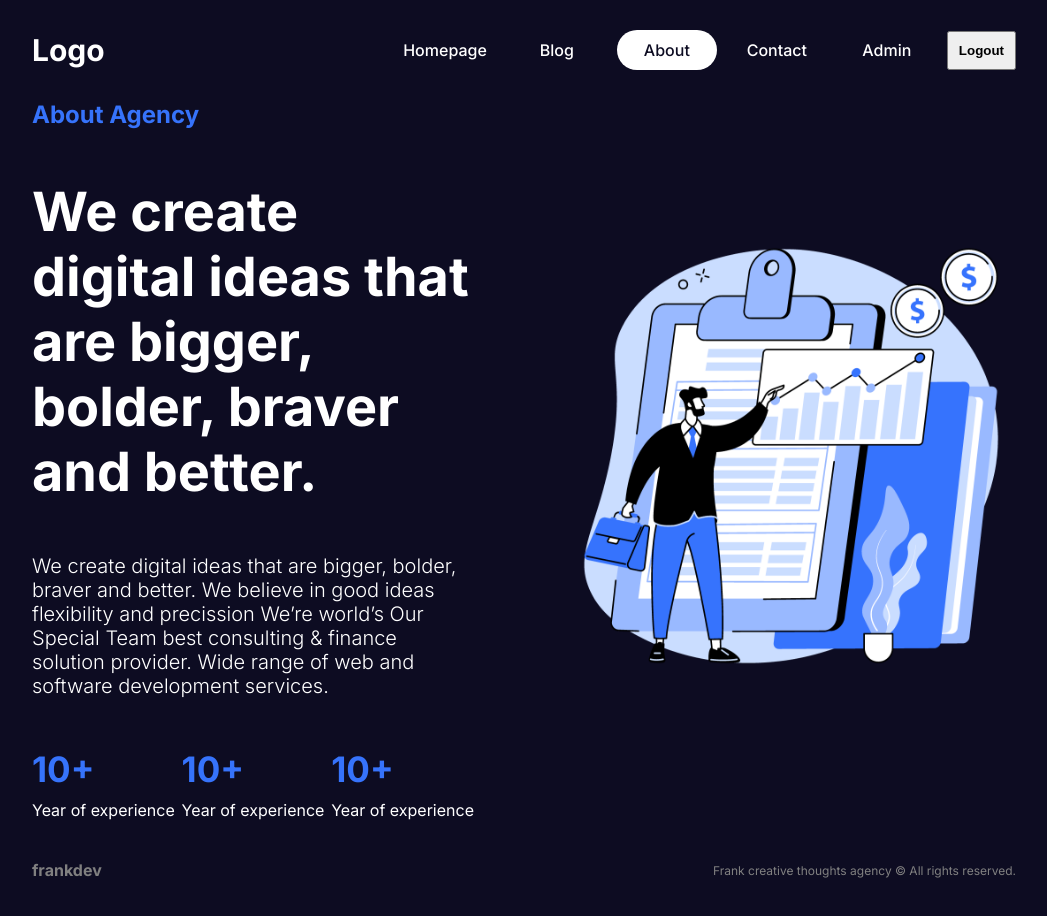
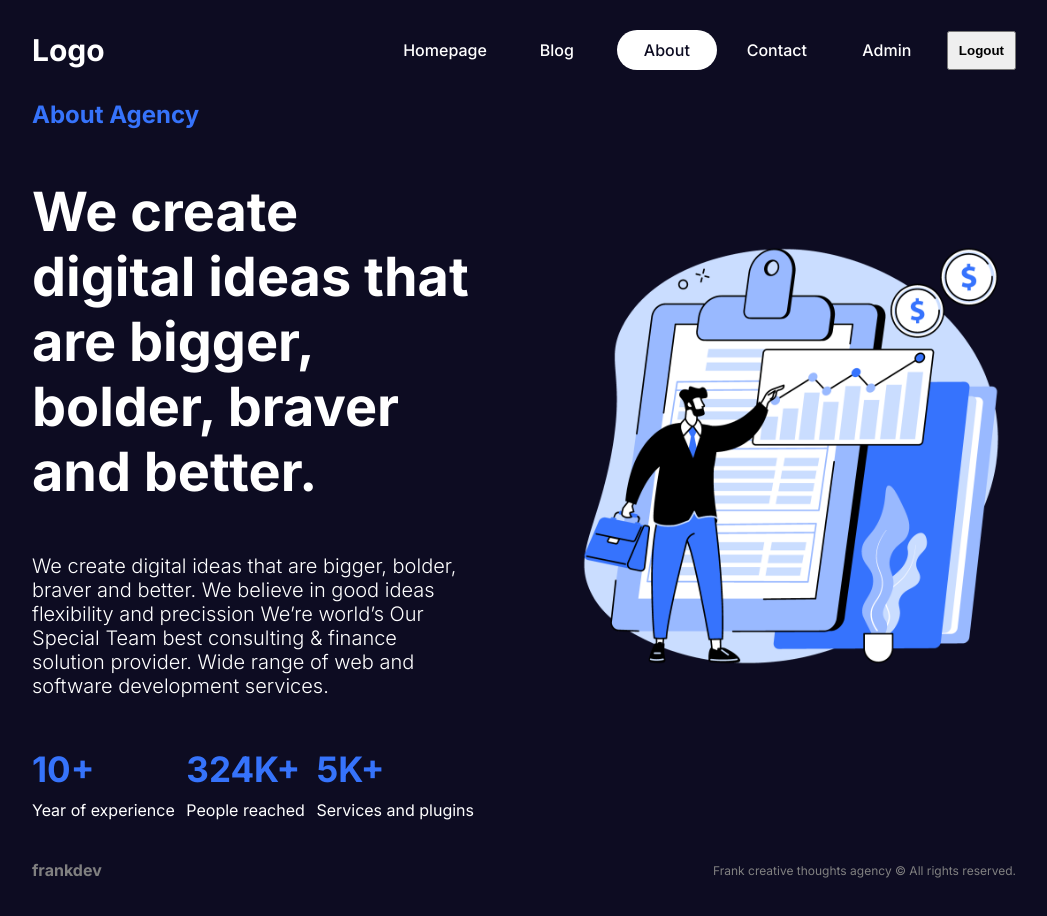
Before and after one commit to zhe-student-tafesa/Next.js-14-Full-Stack-Blog-App, a Next.js app: page /about in a window 1280 px wide. Shown: the top 916 px of the page, without its empty margins (116-1163 px from the left). Built offline with nearby package versions, Linux system fonts and the light colour scheme.

Commit message:
1. Format files;

```diff
--- a/src/app/about/about.module.css
+++ b/src/app/about/about.module.css
@@ -15,6 +15,7 @@
     position: relative;
 
 }
+
 /* set contain: !!! NOT in imagecontainer */
 .aboutImage {
     object-fit: contain;
@@ -25,6 +26,7 @@
 .subheading {
     color: var(--btn);
 }
+
 .heading {
     font-size: 54px;
 }
@@ -49,6 +51,7 @@
     gap: 10px;
     cursor: pointer;
 }
+
 /* or use .boxNunber as selector */
 .box h2 {
     font-size: 35px;
@@ -61,6 +64,7 @@
         flex-direction: column;
         text-align: center;
     }
+
     /* must have, or the image will not show */
     .imagecontainer {
         min-height: 300px;
--- a/src/app/about/page.jsx
+++ b/src/app/about/page.jsx
@@ -13,17 +13,17 @@ const AboutPage = () => {
           Special Team best consulting & finance solution provider. Wide range
           of web and software development services.</p>
         <div className={styles.boxes}>
-           <div className={styles.box}>
-              <h2 className={styles.boxNunber}>10+</h2>
-              <p className={styles.boxDesc}>Year of experience</p>
+          <div className={styles.box}>
+            <h2 className={styles.boxNunber}>10+</h2>
+            <p className={styles.boxDesc}>Year of experience</p>
           </div>
           <div className={styles.box}>
-              <h2 className={styles.boxNunber}>10+</h2>
-              <p className={styles.boxDesc}>Year of experience</p>
+            <h2 className={styles.boxNunber}>324K+</h2>
+            <p className={styles.boxDesc}>People reached</p>
           </div>
           <div className={styles.box}>
-              <h2 className={styles.boxNunber}>10+</h2>
-              <p className={styles.boxDesc}>Year of experience</p>
+            <h2 className={styles.boxNunber}>5K+</h2>
+            <p className={styles.boxDesc}>Services and plugins</p>
           </div>
         </div>
       </div>
--- a/src/app/home.module.css
+++ b/src/app/home.module.css
@@ -63,12 +63,13 @@
         flex-direction: column;
         text-align: center;
     }
+
     /* must have, or the image will not show */
     .imagecontainer {
         min-height: 300px;
     }
 
-    .buttons{
+    .buttons {
         justify-content: center;
     }
 }
@@ -78,7 +79,7 @@
         font-size: 64px;
     }
 
-    .brands{
+    .brands {
         width: 100%;
     }
 }
```
Lines whose indentation alone changed are shown as unchanged.
